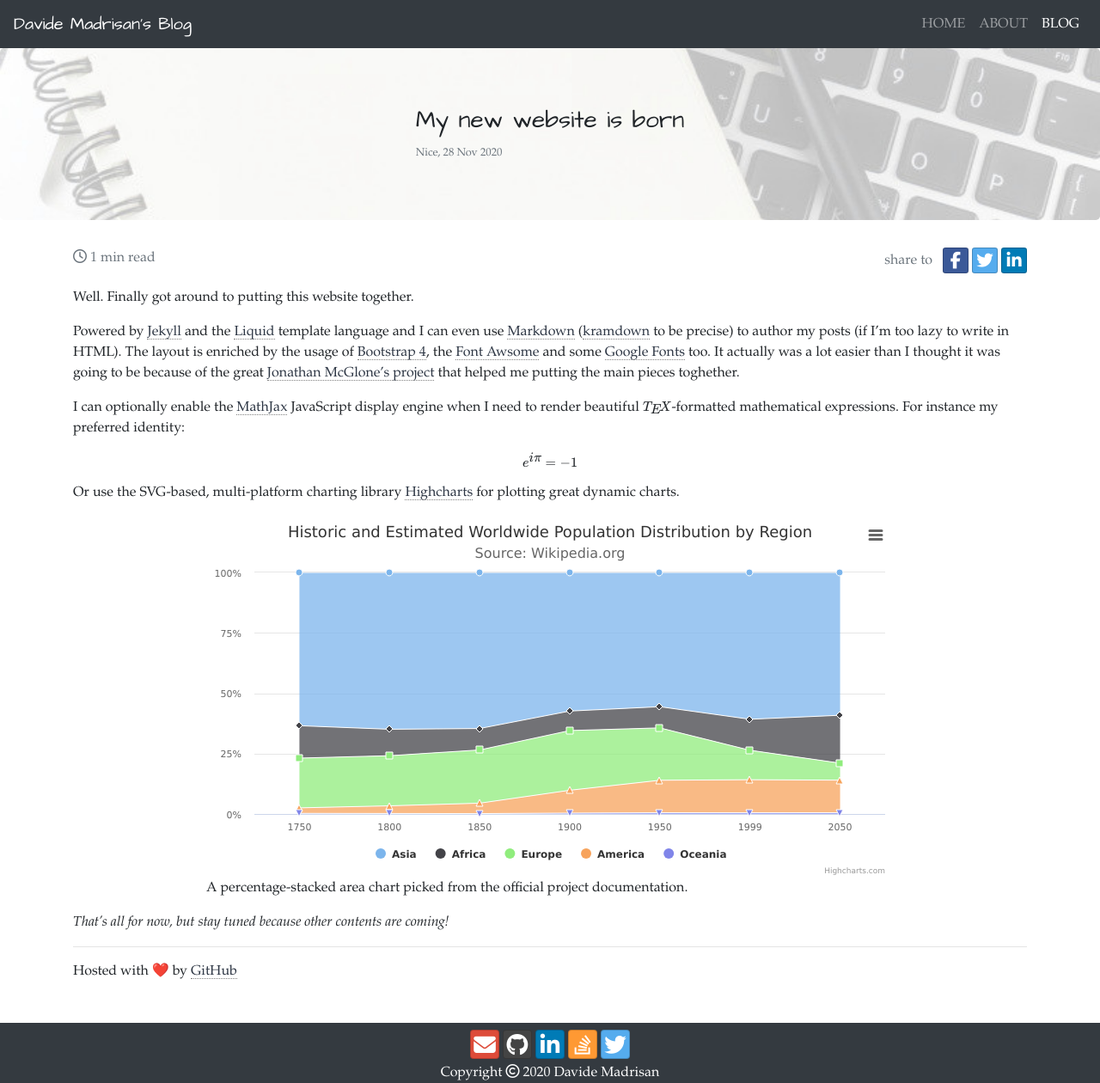
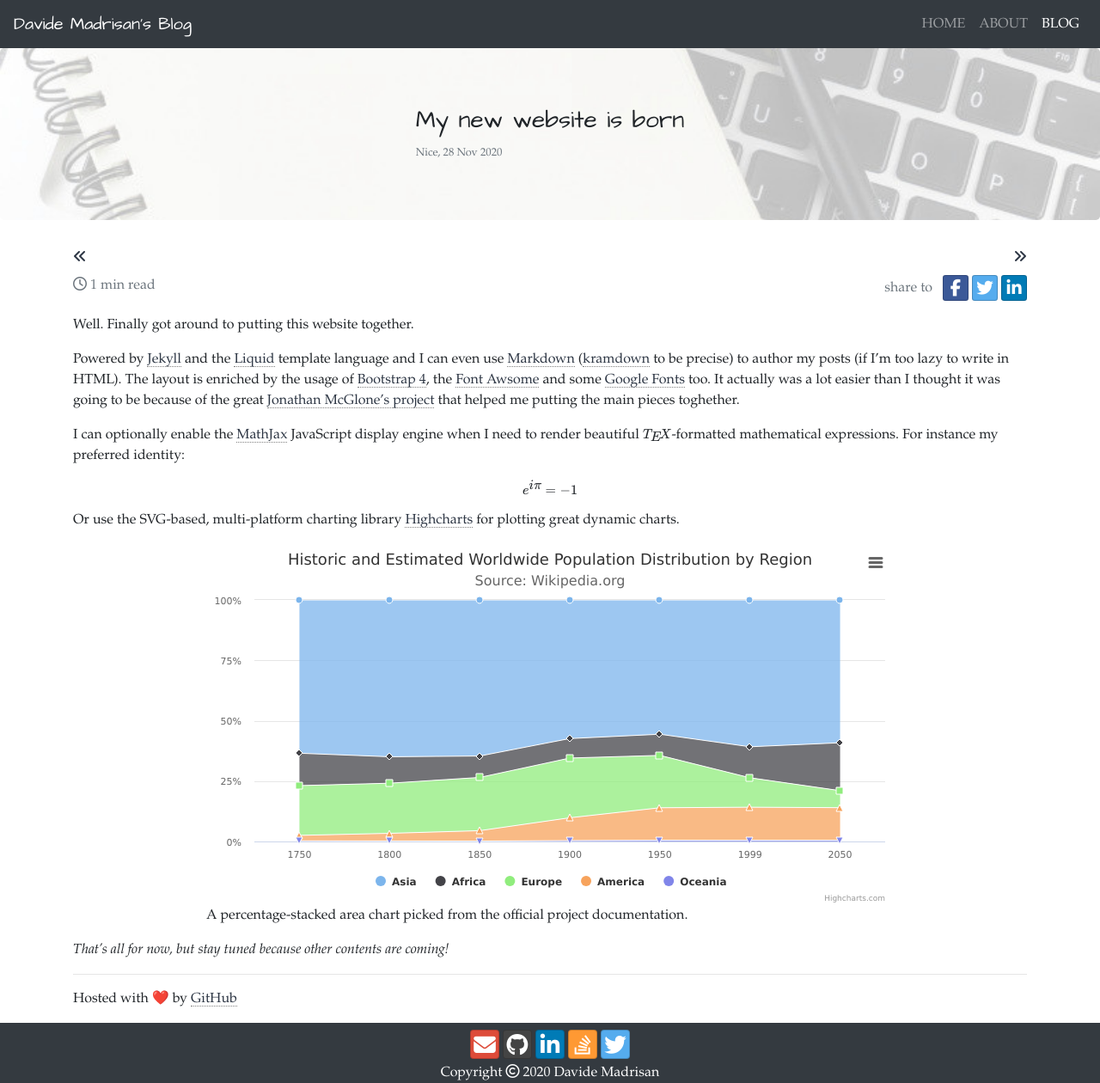
Before and after one commit to madrisan/madrisan.github.io, a Jekyll site: the page built from _posts/2020-11-28-davide-madrisan-site-launched.md, in a window 1280 px wide and 1260 px high. Shown: the whole window at 86% size. Built offline with Jekyll 4.4.1, drawn with Linux system fonts in a browser that asks for light colours; nearby versions of some CDN libraries; emoji names are drawn with the system emoji font; formulas are drawn with MathJax 3.

Commit message:
Add an arrow to the next and the previous post
Signed-off-by: Davide Madrisan <davide.madrisan@gmail.com>

```diff
--- a/_config.yml
+++ b/_config.yml
@@ -28,8 +28,7 @@ sources:
       accessibility: 'https://code.highcharts.com/modules/accessibility.js'
       exporting: 'https://code.highcharts.com/modules/exporting.js'
   jquery: 'https://cdnjs.cloudflare.com/ajax/libs/jquery/3.5.1/jquery.min.js'
-  mathjax: 'https://cdn.jsdelivr.net/npm/mathjax@3/es5/tex-mml-chtml.js'
-  polyfill: 'https://polyfill.io/v3/polyfill.min.js?features=es6'
+  mathjax: 'http://cdn.mathjax.org/mathjax/latest/MathJax.js?config=TeX-AMS-MML_HTMLorMML'
   popper: 'https://cdnjs.cloudflare.com/ajax/libs/popper.js/2.6.0/umd/popper.min.js'
 url: https://madrisan.github.io
 # Exclude these files from your production _site
--- a/_layouts/default.html
+++ b/_layouts/default.html
@@ -41,7 +41,7 @@
             {{ content }}
             </main>
 
-            <footer class="page-footer font-small">
+            <footer class="page-footer">
                 <!-- Social Buttons -->
 {% include socialfooter.html %}
                 <!-- Copyright -->
--- a/_layouts/post.html
+++ b/_layouts/post.html
@@ -38,16 +38,15 @@
         <script src="{{ _sources.bootstrap.js }}"></script>
         <!-- Font Awsome -->
         <script src="{{ _sources.fontawesome }}"></script>
+        <!-- Highcharts -->
 {%- if page.highcharts %}
-        <!-- Highcharts -->
         <script type="text/javascript" src="{{ _sources.highcharts.js }}"></script>
         <script type="text/javascript" src="{{ _sources.highcharts.modules.accessibility }}"></script>
         <script type="text/javascript" src="{{ _sources.highcharts.modules.exporting }}"></script>
 {%- endif %}
+        <!-- MathJax -->
 {%- if page.mathjax %}
-        <!-- MathJax -->
-	<script src="{{ _sources.polyfill }}"></script>
-	<script id="MathJax-script" async src="{{ _sources.mathjax }}"></script>
+        <script type="text/javascript" src="{{ _sources.mathjax }}"></script>
 {%- endif %}
         <!-- Custom CSS -->
         <link rel="stylesheet" type="text/css" href="/assets/css/main.css">
@@ -71,6 +70,38 @@
 {%- endif %}
                             {{ page.date | date_to_string }}
                         </small>
+                    </div>
+                </div>
+
+                <div class="container pb-2">
+                    <div class="d-flex justify-content-between">
+                        <div class="text-secondary">
+{%- if page.previous %}
+{%-     assign previous = page.previous %}
+{%- else %}
+{%-     assign previous = site.posts[0] %}
+{%- endif %}
+                            <div>
+                                <a href="{{site.baseurl}}{{previous.url}}"
+                                   title="Previous Post: {{previous.title}}" class="anchor-plain">
+                                    <i class="fas fa-angle-double-left" aria-hidden="true"></i>
+                                </a>
+			    </div>
+                        </div>
+                        <div class="text-secondary">
+{%- if page.next %}
+{%-     assign next = page.next %}
+{%- else %}
+{%-     assign last = site.posts | size | minus: 1 %}
+{%-     assign next = site.posts[last] %}
+{%- endif %}
+                            <div>
+                                <a href="{{site.baseurl}}{{next.url}}"
+                                   title="next Post: {{next.title}}" class="anchor-plain">
+                                    <i class="fas fa-angle-double-right" aria-hidden="true"></i>
+                                </a>
+			    </div>
+                        </div>
                     </div>
                 </div>
 
--- a/assets/css/main.css
+++ b/assets/css/main.css
@@ -14,6 +14,10 @@ body, wrapper {
     font-weight: 400;
 }
 
+a.anchor-plain {
+    border-bottom: none;
+}
+
 a, a:visited, a:active {
     border-bottom: 1px gray dotted;
     color: #2d3644;
@@ -24,7 +28,7 @@ a:hover {
     color: #5493ff;
     text-decoration: none;
 }
-a .label {
+a.label {
     display: none;
 }
 a:hover .label {
@@ -33,6 +37,7 @@ a:hover .label {
 a:visited .label {
     display: none;
 }
+
 /* workaround to avoid a dark color in the share to socials buttons */
 a.btn-social-icon {
     color: white;
```
